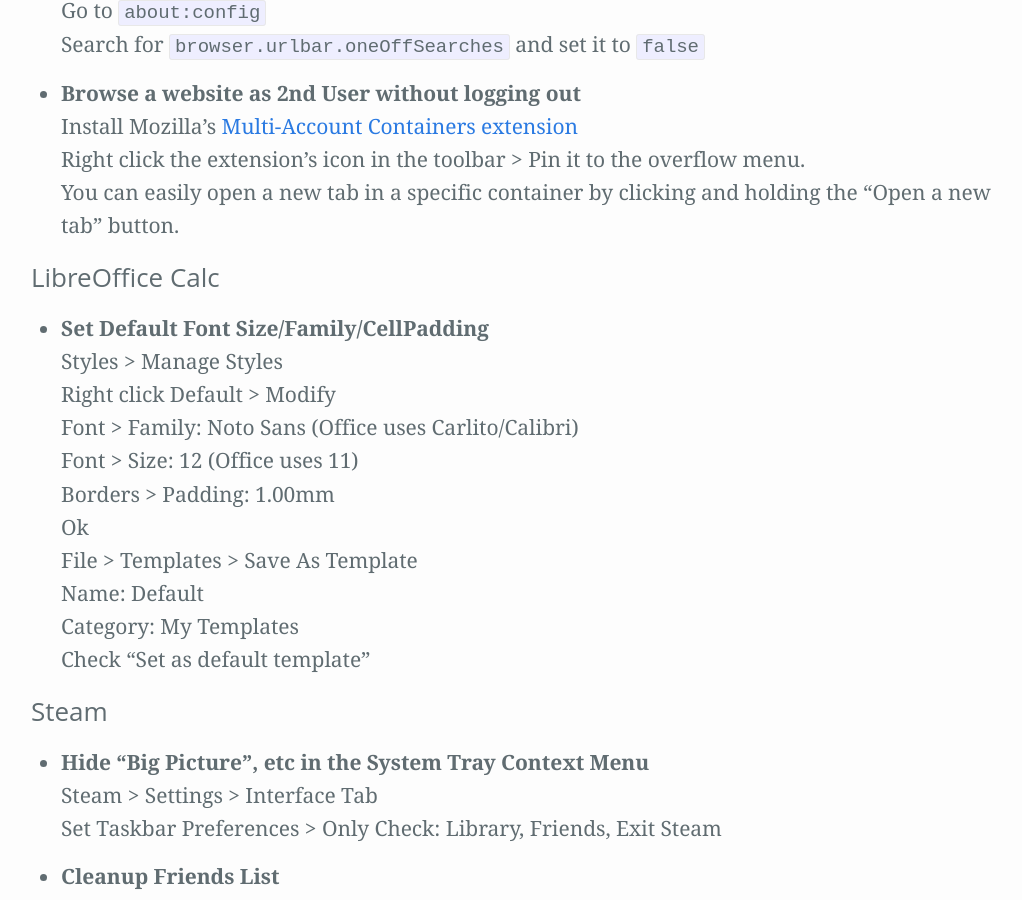
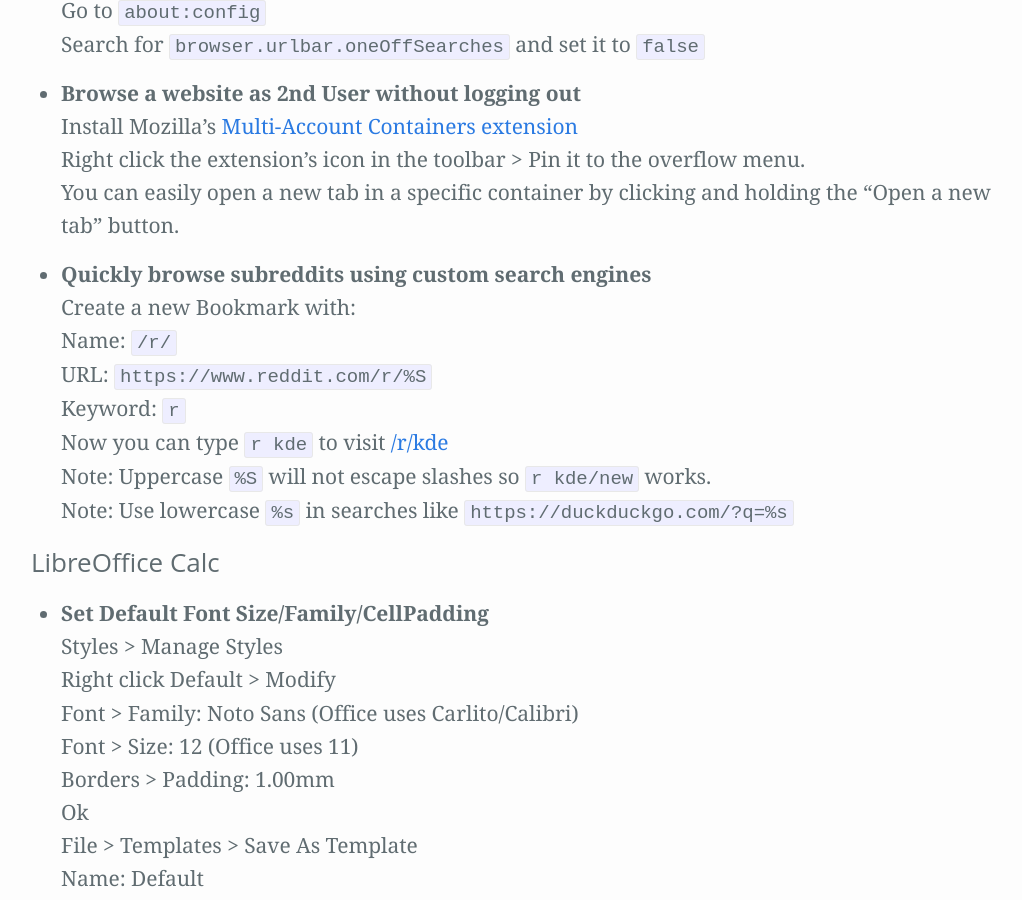
Before and after one commit to Zren/zren.github.io, a Jekyll site: the page built from kde.md, in a window 1280 px wide and 900 px high, scrolled down 12576 px. Shown: the whole window, without its empty margins (127-1149 px from the left). Built offline with Jekyll 4.4.1, drawn with Linux system fonts in a browser that asks for light colours.

Commit message:
Tips for creating custom search engines in Firefox

```diff
--- a/kde.md
+++ b/kde.md
@@ -497,6 +497,16 @@
   Right click the extension's icon in the toolbar > Pin it to the overflow menu.
   You can easily open a new tab in a specific container by clicking and holding the "Open a new tab" button.
 
+{% assign i = i | plus: 1 %}
+* {:#cfg-{{ i }}} Quickly browse subreddits using custom search engines
+  Create a new Bookmark with:
+  Name: `/r/`
+  URL: `https://www.reddit.com/r/%S`
+  Keyword: `r`
+  Now you can type `r kde` to visit [/r/kde](https://www.reddit.com/r/kde)
+  Note: Uppercase `%S` will not escape slashes so `r kde/new` works.
+  Note: Use lowercase `%s` in searches like `https://duckduckgo.com/?q=%s`
+
 
 ### LibreOffice Calc
 
```
